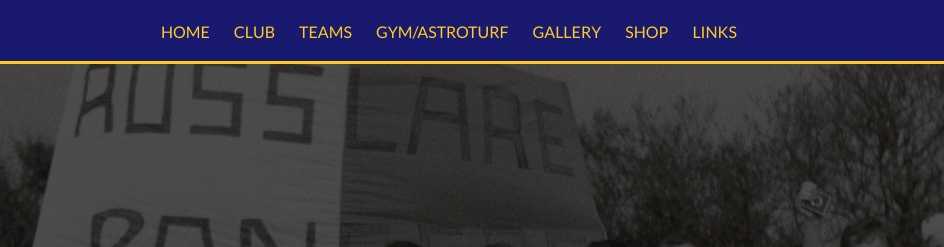
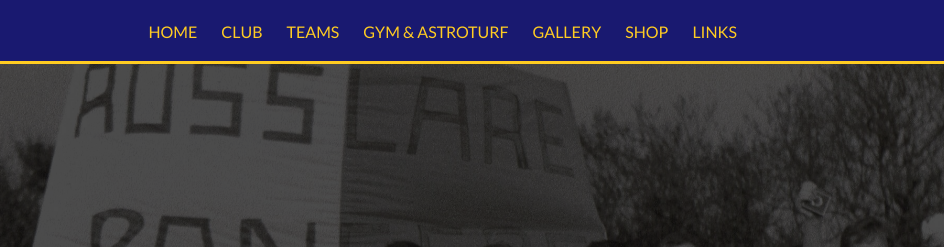
Before and after one commit to GSparzak/RosslareRangers, a plain HTML site: page index.html in a window 1280 px wide. Shown: the top 247 px of the page, 336-1280 px from the left. Drawn offline with Linux system fonts and the light colour scheme.

Commit message:
links changes

```diff
--- a/index.html
+++ b/index.html
@@ -15,7 +15,7 @@
                 <li>HOME</li>
                 <li>CLUB</li>
                 <li>TEAMS</li>
-                <li>GYM/ASTROTURF</li>
+                <li>GYM & ASTROTURF</li>
                 <li>GALLERY</li>
                 <li><a href="http://www.balondirect.com/index.php/catalog/category/view/s/rosslare-rangers-afc/id/125/" target="_blank" class="" title="SHOP">SHOP</a></li>
                 <li>LINKS</li>
--- a/main.js
+++ b/main.js
@@ -1,16 +1,12 @@
 var navigation = document.getElementById('topMenu');
 var changeContent = function (event) {
     var content = document.getElementById('content');
-    console.log(content);
     newContentPath = event.srcElement.innerText.toLowerCase();
-    // console.log(newContentPath);
-    // content.innerHTML = newContentPath + '.html';
     var xhr= new XMLHttpRequest();
     xhr.open('GET', newContentPath + '.html', true);
     xhr.onreadystatechange= function() {
         if (this.readyState!==4) return;
         if (this.status!==200) return; // or whatever error handling you want
-        console.log(this.responseText);
         content.innerHTML= this.responseText;
     };
     xhr.send();
```
Also changed, not shown: gym & astroturf.html (renamed from gym_astroturf.html).
